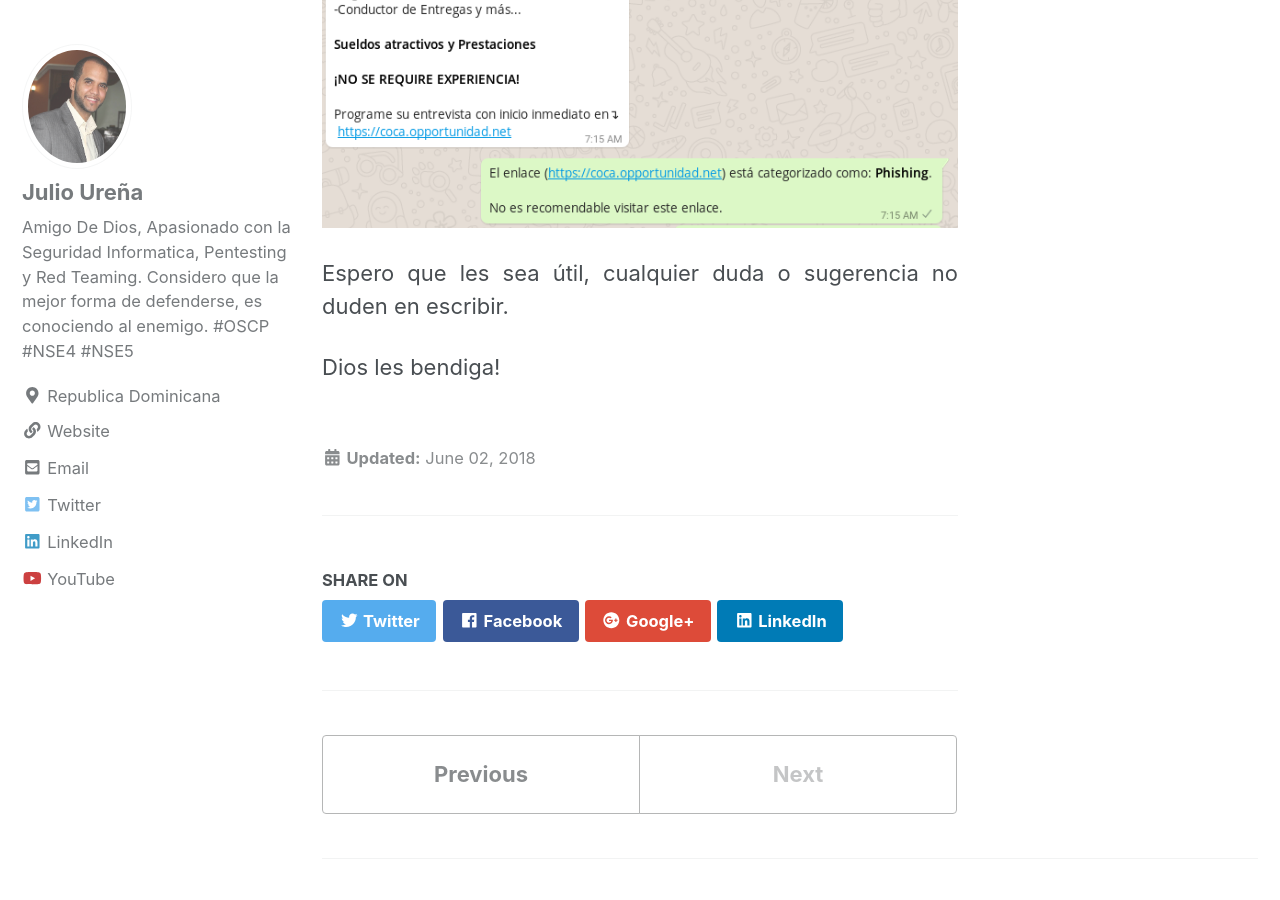
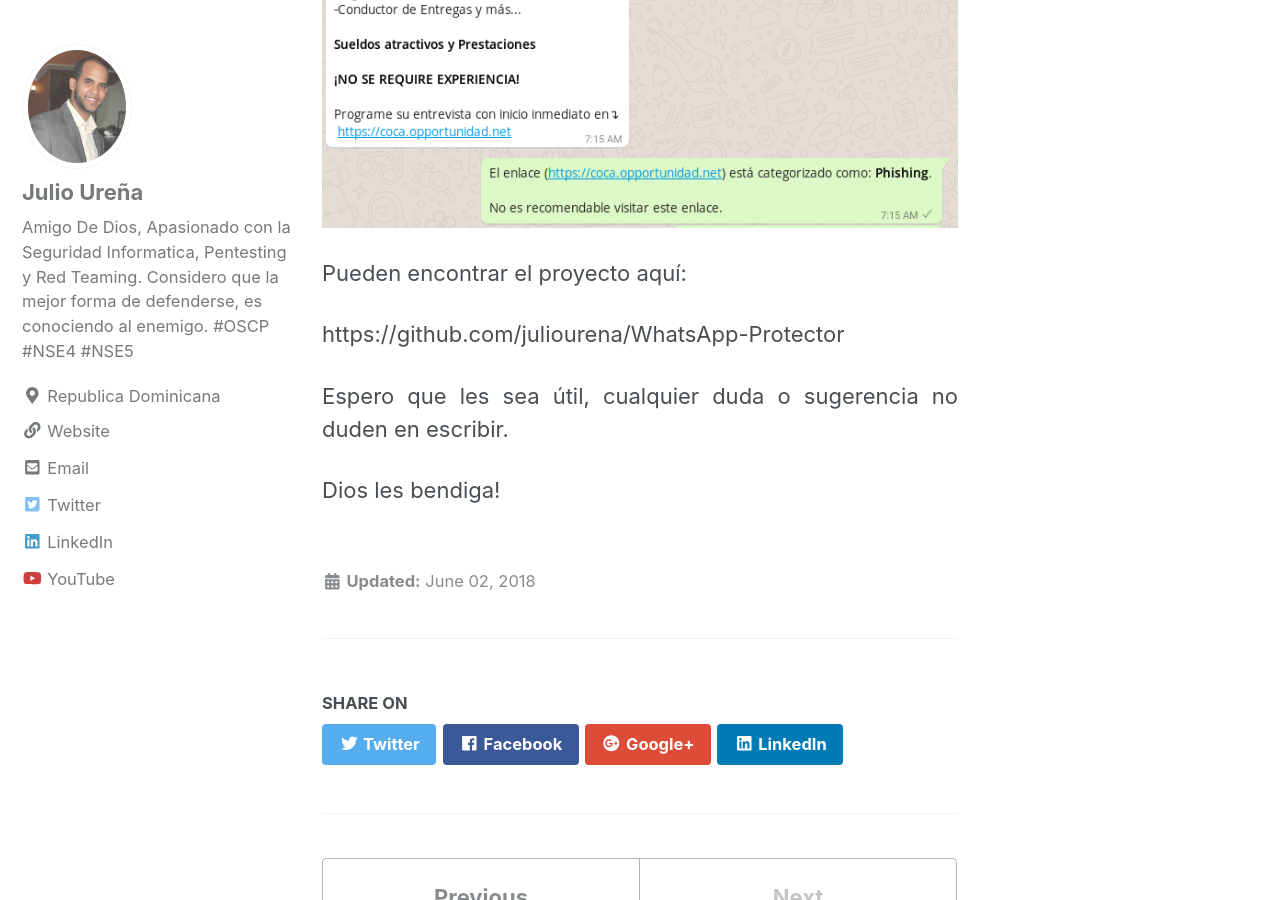
Before and after one commit to juliourena/juliourena.github.io, a Jekyll site: the page built from _posts/2018-6-2-Whatsapp-Protector.md, in a window 1280 px wide and 900 px high, scrolled down 10078 px. Built offline with Jekyll 4.4.1, drawn with Linux system fonts in a browser that asks for light colours; nearby versions of some CDN libraries.

Commit message:
update link

```diff
--- a/_posts/2018-6-2-Whatsapp-Protector.md
+++ b/_posts/2018-6-2-Whatsapp-Protector.md
@@ -200,6 +200,10 @@ Y así se vería en el Whatsapp 😊
 
 ![whatsapp-protector-action](/assets/images/whatsapp-action.png)
 
+Pueden encontrar el proyecto aquí:
+
+https://github.com/juliourena/WhatsApp-Protector
+
 Espero que les sea útil, cualquier duda o sugerencia no duden en escribir.
 
 Dios les bendiga!
```
